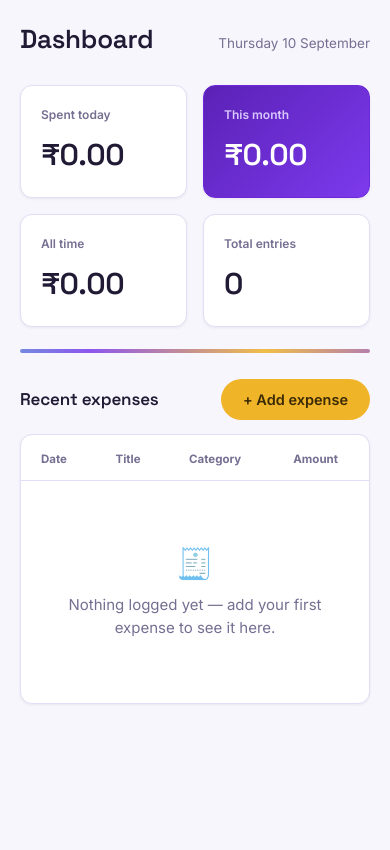
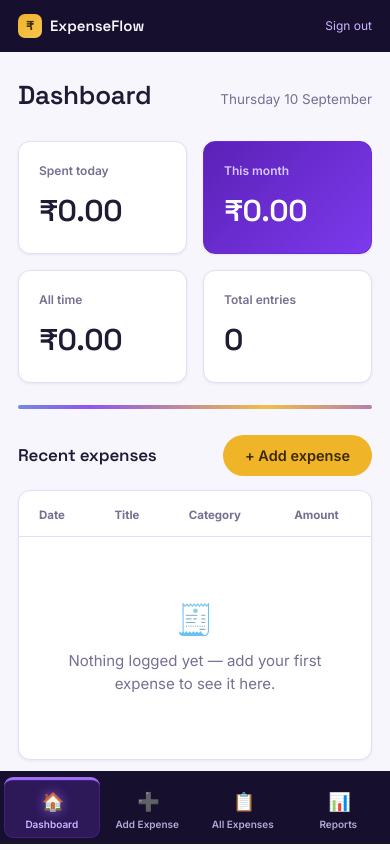
Before and after one commit to Tannu-Shukla/Expense-Tracker, a Flask app: page / in a window 390 px wide. Before the commit the page ends 704 px from the top, so only its background shows below. Run offline with Flask 3, Linux system fonts and the light colour scheme; the visitor is signed in with stand-in values (Sample User, id 1); data that the repository does not hold is empty; some libraries are stand-ins or nearby versions.

Commit message:
fix mobile navigation

```diff
--- a/static/css/dashboard.css
+++ b/static/css/dashboard.css
@@ -282,6 +282,61 @@
 @media (max-width: 980px) {
   .stat-row { grid-template-columns: repeat(2, 1fr); }
   .chart-row { grid-template-columns: 1fr; }
-  .sidebar { display: none; }
-  .main { padding: 20px; }
+
+  /* mobile top bar: brand + sign out, fixed at the top */
+  .mobile-topbar {
+    display: flex;
+    align-items: center;
+    justify-content: space-between;
+    position: fixed;
+    top: 0; left: 0; right: 0;
+    z-index: 40;
+    background: var(--void);
+    color: var(--paper);
+    padding: 14px 18px;
+  }
+  .mobile-topbar .mtb-brand {
+    display: flex; align-items: center; gap: 8px;
+    font-family: var(--font-display); font-weight: 600; font-size: 15px;
+  }
+  .mobile-topbar .mtb-brand .mark {
+    width: 24px; height: 24px; border-radius: 7px;
+    background: linear-gradient(135deg, var(--spark), #f6c453);
+    color: #3a2a05; display: flex; align-items: center; justify-content: center;
+    font-weight: 700; font-size: 13px;
+  }
+  .mobile-topbar .mtb-signout { font-size: 12px; color: #cbb6ff; }
+
+  /* sidebar becomes a fixed bottom nav bar; brand/user-chip move into the top bar instead */
+  .sidebar {
+    position: fixed;
+    bottom: 0; left: 0; right: 0; top: auto;
+    height: auto; width: 100%;
+    flex-direction: row;
+    padding: 6px 4px;
+    z-index: 40;
+  }
+  .sidebar::before { display: none; }
+  .brand, .sidebar-spacer, .user-chip { display: none; }
+  .nav-group { flex-direction: row; width: 100%; justify-content: space-around; gap: 0; }
+  .nav-item {
+    flex-direction: column;
+    gap: 3px;
+    padding: 8px 6px;
+    border-left: none;
+    border-top: 3px solid transparent;
+    flex: 1;
+    text-align: center;
+    justify-content: center;
+  }
+  .nav-item.active { border-left: none; border-top-color: var(--violet-400); }
+  .nav-item .ic { font-size: 18px; }
+  .nav-item .label { font-size: 10px; line-height: 1.2; }
+
+  /* leave room for the fixed top bar and bottom nav */
+  .main { padding: 76px 18px 90px; }
 }
+
+@media (min-width: 981px) {
+  .mobile-topbar { display: none; }
+}
--- a/templates/dashboard.html
+++ b/templates/dashboard.html
@@ -11,16 +11,20 @@
 <script src="{{ url_for('static', filename='js/chart.min.js') }}"></script>
 </head>
 <body>
+<div class="mobile-topbar">
+  <div class="mtb-brand"><span class="mark">₹</span> ExpenseFlow</div>
+  <a class="mtb-signout" href="{{ url_for('logout') }}">Sign out</a>
+</div>
 <div class="app-shell">
 
   <aside class="sidebar">
     <div class="brand"><span class="mark">₹</span> ExpenseFlow</div>
 
     <nav class="nav-group">
-      <div class="nav-item active" data-view="dashboard"><span class="ic">🏠</span> Dashboard</div>
-      <div class="nav-item" data-view="add"><span class="ic">➕</span> Add Expense</div>
-      <div class="nav-item" data-view="all"><span class="ic">📋</span> All Expenses</div>
-      <div class="nav-item" data-view="reports"><span class="ic">📊</span> Reports</div>
+      <div class="nav-item active" data-view="dashboard"><span class="ic">🏠</span><span class="label">Dashboard</span></div>
+      <div class="nav-item" data-view="add"><span class="ic">➕</span><span class="label">Add Expense</span></div>
+      <div class="nav-item" data-view="all"><span class="ic">📋</span><span class="label">All Expenses</span></div>
+      <div class="nav-item" data-view="reports"><span class="ic">📊</span><span class="label">Reports</span></div>
     </nav>
 
     <div class="sidebar-spacer"></div>
```
